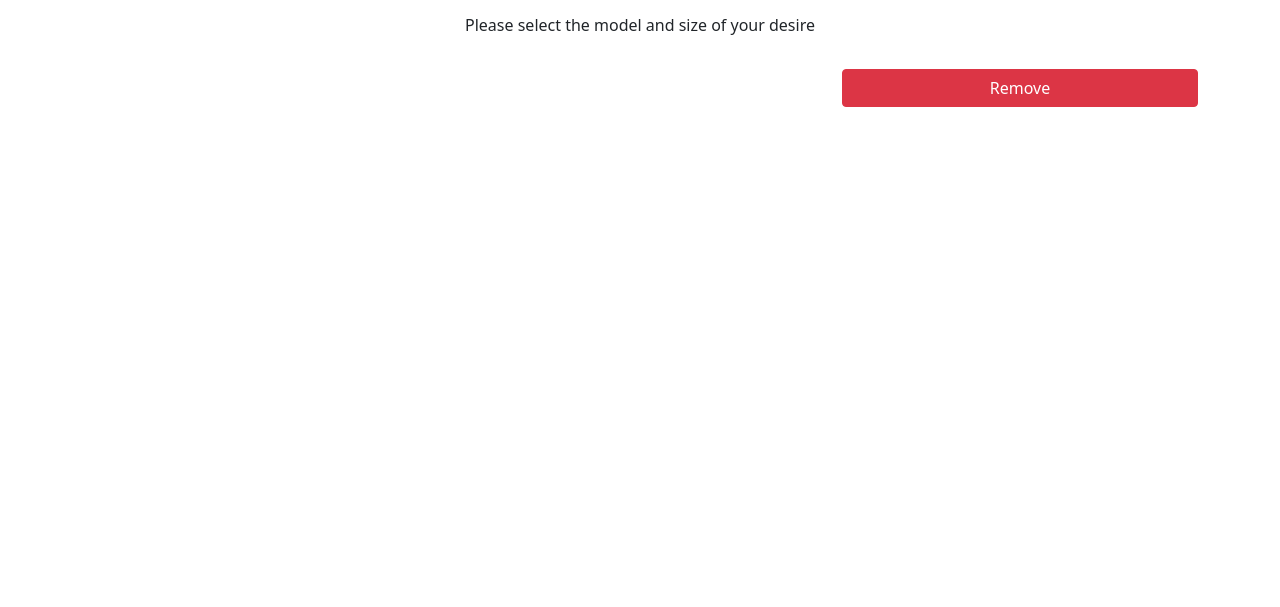
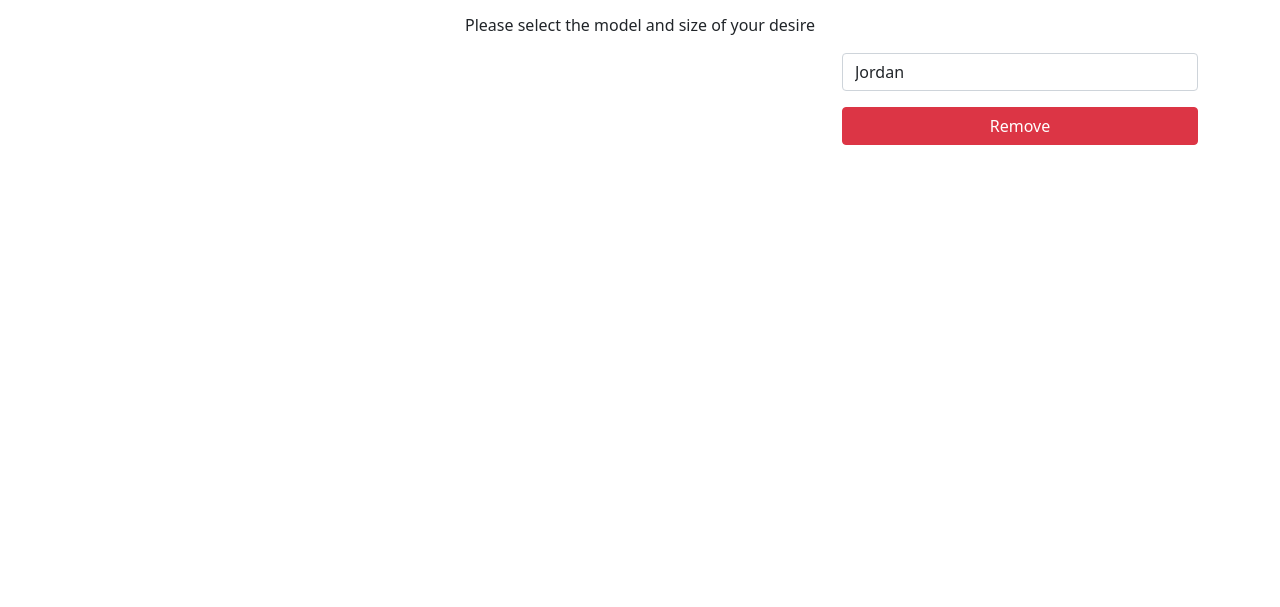
Before and after one commit to LucasChrispim/ssp-ca3, a website: page views/index.html in a window 1280 px wide. Shown: the part 193-800 px from the top of the page. Drawn offline with nearby package versions, Linux system fonts and the light colour scheme.

Commit message:
Creating Option Drop Down Btn

```diff
--- a/views/index.html
+++ b/views/index.html
@@ -29,8 +29,14 @@
             </div>
             <div class="row">
                     <div id="Menu" class="col-lg-4 order-5 order-1">
-                        <form>
-
+                        <form enctype="aplication/json" action="/post/json" method="post">
+                            <div class="form-group">
+                                <select class="form-control" name="sec_n">
+                                    <option value="0">Jordan</option>
+                                    <option value="1">Adidas</option>
+                                    <option value="2">Rebook</option>
+                                </select>
+                            </div>
                         </form>
                         <div class="d-grid gap-2">
                             <button id="Remove" class="btn btn-danger btn-block mt-3 ">Remove</button>
```
